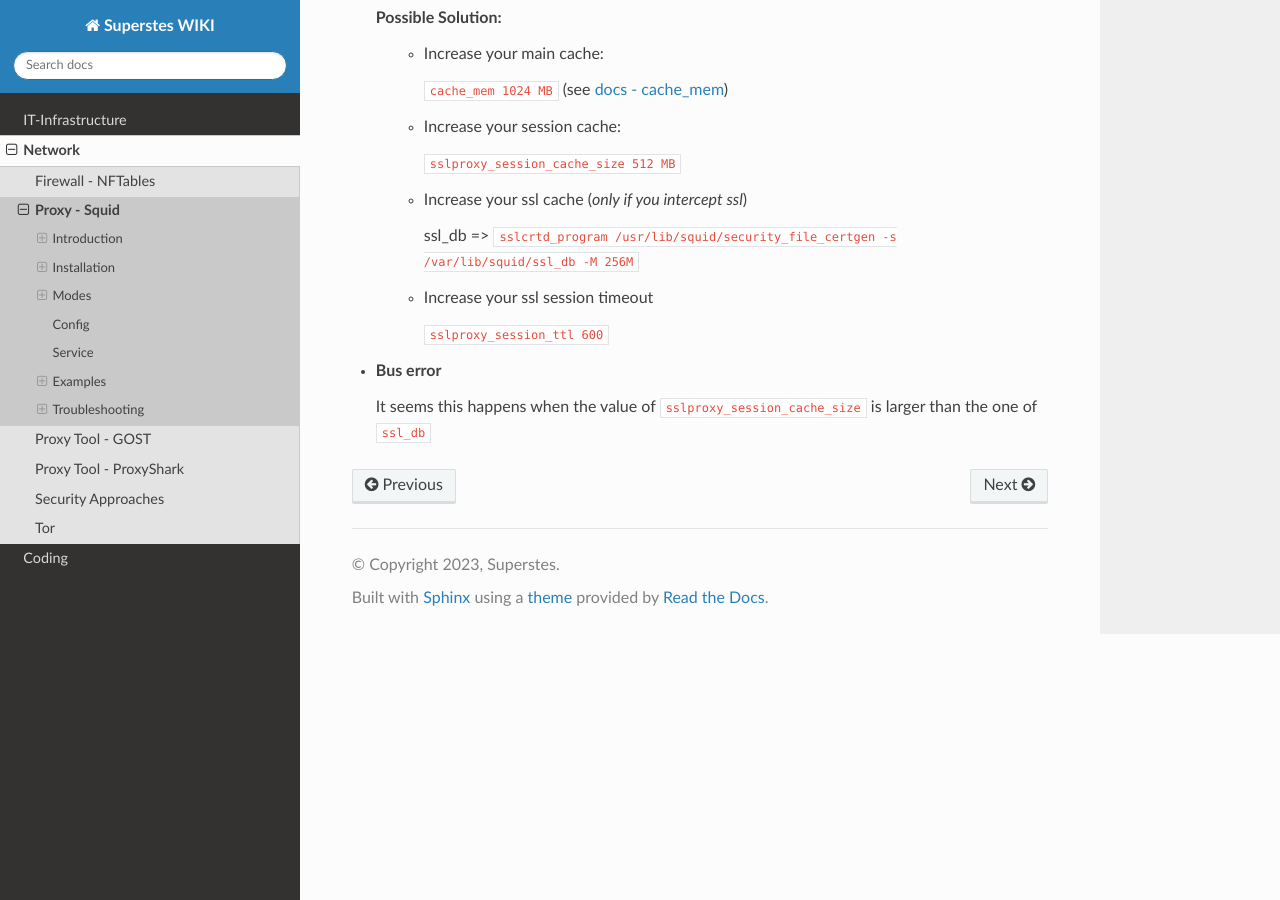
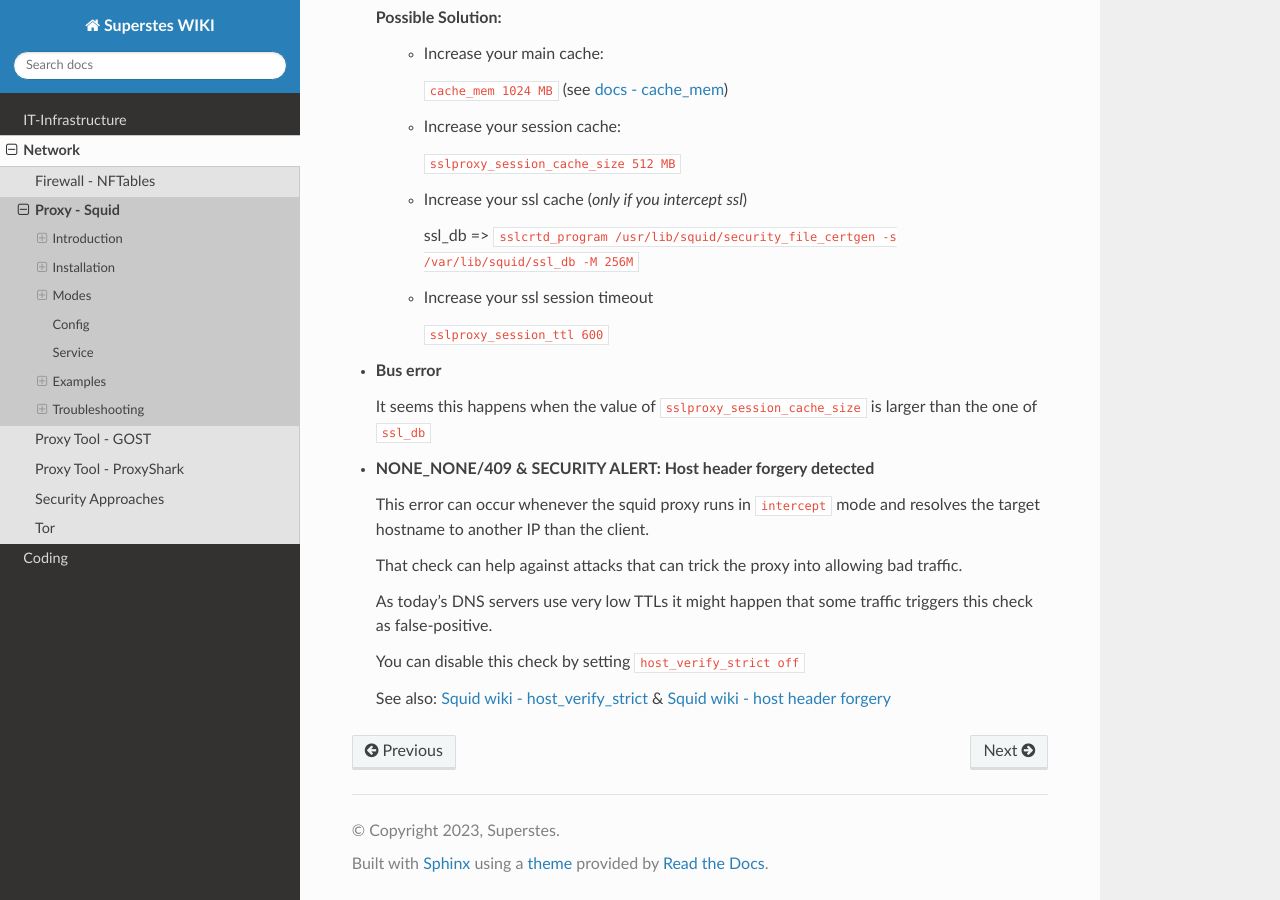
Before and after one commit to superstes/wiki, a Sphinx documentation site: the page built from source/1/network/proxy_squid.rst, in a window 1280 px wide and 900 px high, scrolled down 10235 px. Built offline with Sphinx 7.4.7 and the Read the Docs theme 2.0.0, drawn with Linux system fonts in a browser that asks for light colours.

Commit message:
added known-problem to squid docs

```diff
--- a/source/1/network/proxy_squid.rst
+++ b/source/1/network/proxy_squid.rst
@@ -526,6 +526,20 @@ Known problems
 
       :code:`sslproxy_session_ttl 600`
 
+
 * **Bus error**
 
   It seems this happens when the value of :code:`sslproxy_session_cache_size` is larger than the one of :code:`ssl_db`
+
+
+* **NONE_NONE/409 & SECURITY ALERT: Host header forgery detected**
+
+  This error can occur whenever the squid proxy runs in :code:`intercept` mode  and resolves the target hostname to another IP than the client.
+
+  That check can help against attacks that can trick the proxy into allowing bad traffic.
+
+  As today's DNS servers use very low TTLs it might happen that some traffic triggers this check as false-positive.
+
+  You can disable this check by setting :code:`host_verify_strict off`
+
+  See also: `Squid wiki - host_verify_strict <http://www.squid-cache.org/Doc/config/host_verify_strict/>`_ & `Squid wiki - host header forgery <https://wiki.squid-cache.org/KnowledgeBase/HostHeaderForgery>`_
```
